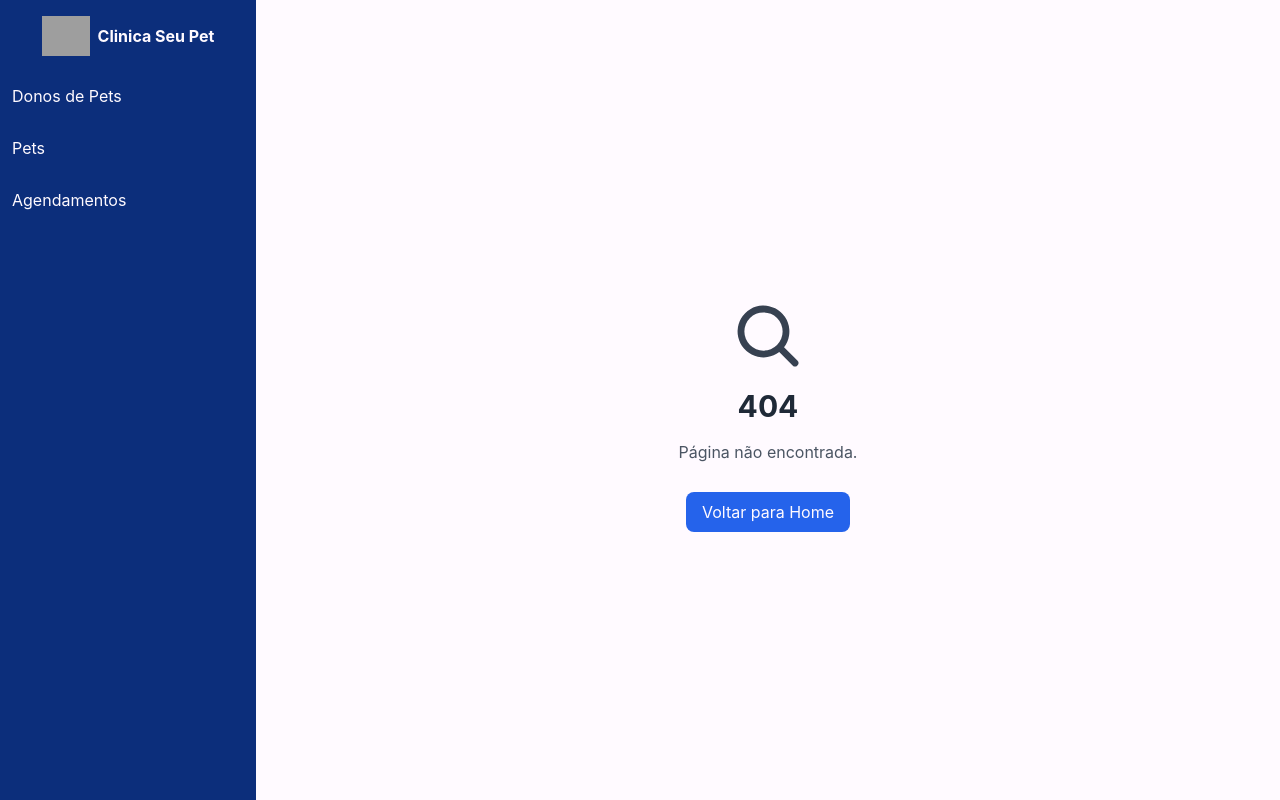
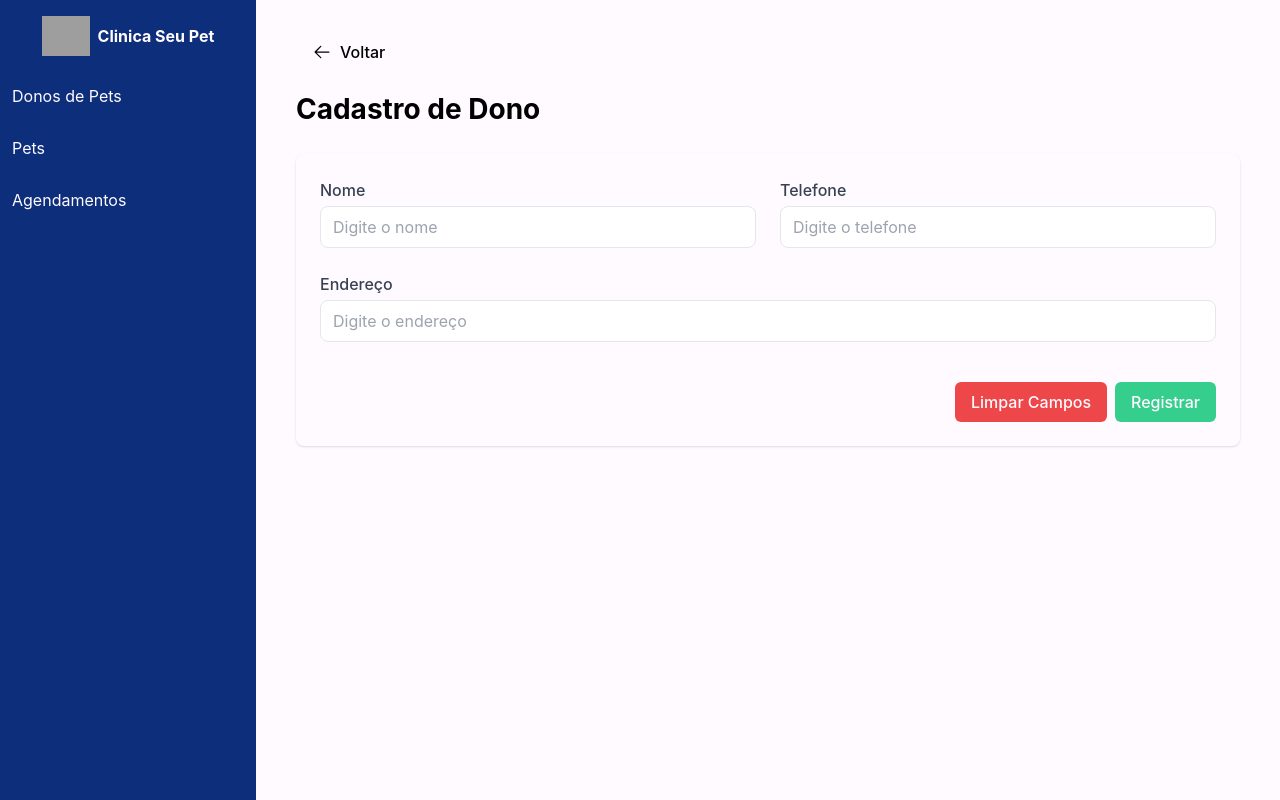
Before and after one commit to matheus-551/clinic_pets_app, a React (Vite) app: page /owners/new in a window 1280 px wide. Before the commit this address had no page. Built offline with nearby package versions, Linux system fonts and the light colour scheme; grey boxes are pictures that could not be loaded.

Commit message:
implementação do cadastro e da deleção do owner

```diff
--- a/package.json
+++ b/package.json
@@ -17,7 +17,9 @@
     "clsx": "^2.1.1",
     "react": "^19.2.0",
     "react-dom": "^19.2.0",
-    "react-router-dom": "^7.10.0"
+    "react-router-dom": "^7.10.0",
+    "sweetalert2": "^11.26.4",
+    "sweetalert2-react-content": "^5.1.0"
   },
   "devDependencies": {
     "@eslint/js": "^9.39.1",
--- /dev/null
+++ b/src/components/Forms/FormField.jsx
@@ -0,0 +1,20 @@
+function FormField({ label, name, value, onChange, onBlur, error, type = "text", placeholder }) {
+    return (
+        <div className="flex flex-col">
+            <label className="font-medium text-gray-700 mb-1">{label}</label>
+            <input
+                type={type}
+                name={name}
+                value={value}
+                placeholder={placeholder}
+                onChange={onChange}
+                onBlur={onBlur}
+                className={`border rounded-lg px-3 py-2 focus:outline-none focus:ring-2
+                    ${error ? "border-red-500 focus:ring-red-400" : "focus:ring-blue-500"}`}
+            />
+            {error && <span className="text-red-500 text-sm mt-1">{error}</span>}
+        </div>
+    );
+}
+
+export default FormField;
--- /dev/null
+++ b/src/components/Forms/GenericForm.jsx
@@ -0,0 +1,72 @@
+import { useState, useEffect } from "react";
+import FormField from "./FormField";
+import Button from "../Buttons/Button";
+import SubmitButton from "../Buttons/SubmitButton";
+
+function GenericForm({ fields, initialValues, validateField, onSubmit }) {
+    const [formData, setFormData] = useState(initialValues);
+    const [errors, setErrors] = useState({});
+
+    // Atualiza formulário caso initialValues mude (ex.: edição)
+    useEffect(() => {
+        setFormData(initialValues);
+        setErrors({});
+    }, [initialValues]);
+
+    function handleChange(e) {
+        const { name, value } = e.target;
+        setFormData(prev => ({ ...prev, [name]: value }));
+    }
+
+    function handleBlur(e) {
+        const { name, value } = e.target;
+        const msg = validateField(name, value);
+        setErrors(prev => ({ ...prev, [name]: msg }));
+    }
+
+    function handleSubmit(e) {
+        e.preventDefault();
+        const newErrors = {};
+
+        Object.keys(formData).forEach(field => {
+            const msg = validateField(field, formData[field]);
+            if (msg) newErrors[field] = msg;
+        });
+
+        setErrors(newErrors);
+        if (Object.keys(newErrors).length === 0) onSubmit(formData);
+    }
+
+    return (
+        <form
+            onSubmit={handleSubmit}
+            className="grid grid-cols-1 md:grid-cols-2 gap-6 bg-white p-6 shadow rounded-lg"
+        >
+            {fields.map(field => (
+                <div key={field.name} className={field.full ? "md:col-span-2" : ""}>
+                    <FormField
+                        {...field}
+                        value={formData[field.name] || ""}
+                        onChange={handleChange}
+                        onBlur={handleBlur}
+                        error={errors[field.name]}
+                    />
+                </div>
+            ))}
+
+            <div className="w-full md:col-span-2 flex justify-end mt-4 gap-2">
+                <Button
+                    color="danger"
+                    onClick={() => setFormData(initialValues)}
+                >
+                    Limpar Campos
+                </Button>
+                <SubmitButton color="success">
+                    Registrar
+                </SubmitButton>
+            </div>
+        </form>
+    );
+}
+
+export default GenericForm;
--- /dev/null
+++ b/src/components/Modals/Modal.js
@@ -0,0 +1,37 @@
+import Swal from 'sweetalert2'
+import withReactContent from 'sweetalert2-react-content'
+
+const swal = withReactContent(Swal)
+
+/**
+ * Modal genérico reutilizável
+ */
+export function ShowModal({
+    title = "Confirmação",
+    text = "Deseja realmente continuar?",
+    icon = "question",
+    confirmText = "Confirmar",
+    cancelText = "Cancelar",
+    confirmColor = "#0C2E7B",
+    cancelColor = "#ED474A",
+    showCancel = true,
+    onConfirm = () => {},
+    onCancel = () => {}
+}) {
+    swal.fire({
+        title,
+        text,
+        icon,
+        showCancelButton: showCancel,
+        confirmButtonColor: confirmColor,
+        cancelButtonColor: cancelColor,
+        confirmButtonText: confirmText,
+        cancelButtonText: cancelText
+    }).then((result) => {
+        if (result.isConfirmed) {
+            onConfirm();
+        } else {
+            onCancel();
+        }
+    });
+}
--- /dev/null
+++ b/src/components/Toasts/Toast.js
@@ -0,0 +1,30 @@
+import Swal from 'sweetalert2'
+import withReactContent from 'sweetalert2-react-content'
+
+const Toast = withReactContent(Swal)
+
+function showToast(type, title) {
+    Toast.fire({
+        position: "center",
+        icon: type,
+        title: title,
+        showConfirmButton: false,
+        timer: 5000
+    })
+}
+
+export function ToastError(title) {
+    showToast('error', title)
+}
+
+export function ToastSuccess(title) {
+    showToast('success', title)
+}
+
+export function ToastWarning(title) {
+    showToast('warning', title)
+}
+
+export function ToastInfo(title) {
+    showToast('info', title)
+}
--- /dev/null
+++ b/src/pages/Owner/CreateOwners.jsx
@@ -0,0 +1,67 @@
+import { useState } from "react";
+import { useNavigate } from "react-router-dom";
+
+import LinkButton from "../../components/Buttons/LinkButton";
+import { ArrowLeftIcon } from "@phosphor-icons/react";
+
+import GenericForm from "../../components/Forms/GenericForm";
+import { ToastError, ToastSuccess } from '@/components/Toasts/Toast.js';
+
+import { ownerService } from "../../services/owner-service";
+
+function CreateOwners() {
+    const [error, setError] = useState('');
+    const navigate = useNavigate();
+
+    const fields = [
+        { name: "name", label: "Nome", placeholder: "Digite o nome" },
+        { name: "phone", label: "Telefone", placeholder: "Digite o telefone" },
+        { name: "address", label: "Endereço", placeholder: "Digite o endereço", full: true }
+    ];
+
+    const initialValues = { name: "", phone: "", address: "" };
+
+    const validateField = (name, value) => {
+        if (!value.trim()) return "Campo obrigatório.";
+        if (name === "phone" && value.length < 8) return "Telefone inválido.";
+        return "";
+    };
+
+    async function submit(values) {
+        setError('');
+        try {
+            await ownerService.create(values);
+            ToastSuccess("Dono cadastrado com sucesso!");
+            navigate("/owners");
+        }
+        catch (err) {
+            ToastError(err.message);
+            setError(err.message);
+        }
+    }
+
+    return (
+        <div className="w-full px-6 pt-4 flex flex-col">
+            <LinkButton to="/owners" color="none" className="flex items-center">
+                <ArrowLeftIcon size={20} className="mr-2" /> Voltar
+            </LinkButton>
+
+            <h1 className="pt-4 pb-6 text-title font-bold">Cadastro de Dono</h1>
+
+            {error &&
+                <span className="w-full p-4 bg-red-200 text-red-500 font-semibold border-red-700 border rounded">
+                    {error}
+                </span>
+            }
+
+            <GenericForm
+                fields={fields}
+                initialValues={initialValues}
+                validateField={validateField}
+                onSubmit={submit}
+            />
+        </div>
+    );
+}
+
+export default CreateOwners;
--- a/src/pages/Owner/ListOwners.jsx
+++ b/src/pages/Owner/ListOwners.jsx
@@ -6,9 +6,13 @@ import {
   TrashSimpleIcon,
   ArrowLeftIcon,
 } from '@phosphor-icons/react';
+
 import LinkButton from '@/components/Buttons/LinkButton';
 import Card from '../../components/Cards/Card';
 import Spinner from '../../components/Spinners/Spinner';
+
+import { ToastError, ToastSuccess } from '@/components/Toasts/Toast.js';
+import { ShowModal } from '@/components/Modals/Modal';
 
 import { ownerService } from '../../services/owner-service';
 import ErrorPage from '../ErrorPage';
@@ -35,6 +39,28 @@ function ListOwners() {
     loadOwners();
   }, []);
 
+  async function handleDelete(id) {
+    ShowModal({
+      title: "Excluir Dono?",
+      text: "Essa ação é irreversível e removerá o registro permanentemente.",
+      icon: "warning",
+      confirmText: "Sim, excluir",
+      cancelText: "Cancelar",
+      confirmColor: "#d33",
+      cancelColor: "#0C2E7B",
+
+      onConfirm: async () => {
+        try {
+          await ownerService.remove(id);
+          ToastSuccess("Dono deletado com sucesso!");
+          loadOwners();
+        } catch (err) {
+          ToastError(err.message);
+        }
+      }
+    });
+  }
+
   if (loading) return <Spinner />;
   if (error) return <ErrorPage message={error} onRetry={loadOwners}/>;
 
@@ -46,7 +72,7 @@ function ListOwners() {
           Voltar
         </LinkButton>
 
-        <h1 className="pt-4 pb-8 text-title font-bold">Autores</h1>
+        <h1 className="pt-4 pb-8 text-title font-bold">Donos de Pets</h1>
 
         <LinkButton
           to="/owners/new"
@@ -82,14 +108,8 @@ function ListOwners() {
                 label: 'Excluir',
                 color: 'danger',
                 icon: TrashSimpleIcon,
-                onClick: () => deleteAuthor(owner.id),
-              },
-              {
-                label: "Alterar Status",
-                color: 'secondary',
-                icon: TrashSimpleIcon,
-                onClick: () => toggleStatus(owner.id),
-              },
+                onClick: () => handleDelete(owner.id),
+              }
             ]}
           />
         ))}
--- a/src/routes/AppRoutes.jsx
+++ b/src/routes/AppRoutes.jsx
@@ -4,6 +4,7 @@ import Home from '../pages/Home';
 import NotFoundPage from '../pages/NotFound';
 
 import ListOwners from '../pages/Owner/ListOwners';
+import CreateOwners from '../pages/Owner/CreateOwners';
 
 export default function AppRoutes() {
   return (
@@ -11,6 +12,7 @@ export default function AppRoutes() {
       <Route path="/" element={<Home />} />
       <Route path="*" element={<NotFoundPage />} />
       <Route path="/owners" element={<ListOwners />} />
+      <Route path='/owners/new' element={<CreateOwners />}/>
     </Routes>
   );
 }
--- a/src/services/base-service.js
+++ b/src/services/base-service.js
@@ -16,7 +16,7 @@ export class BaseService {
       // Erro 400 (Bad Request)
       if (error.response?.status === 400) {
         throw new Error(
-          error.response.data?.message ?? 'Erro de validação na requisição.'
+          error.response.data?.error ?? 'Erro de validação na requisição.'
         );
       }
 
```
Also changed, not shown: 1 other file (tests, documents, lock files or other folders).
